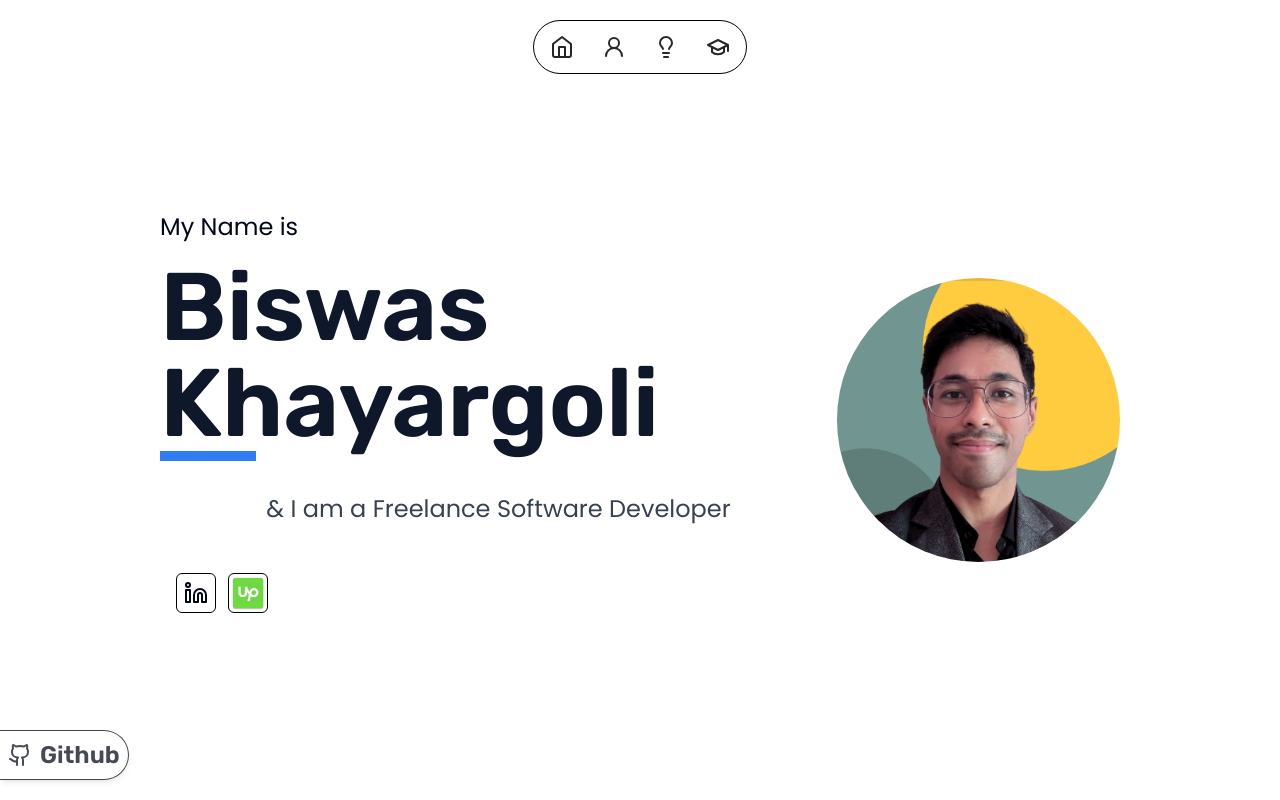
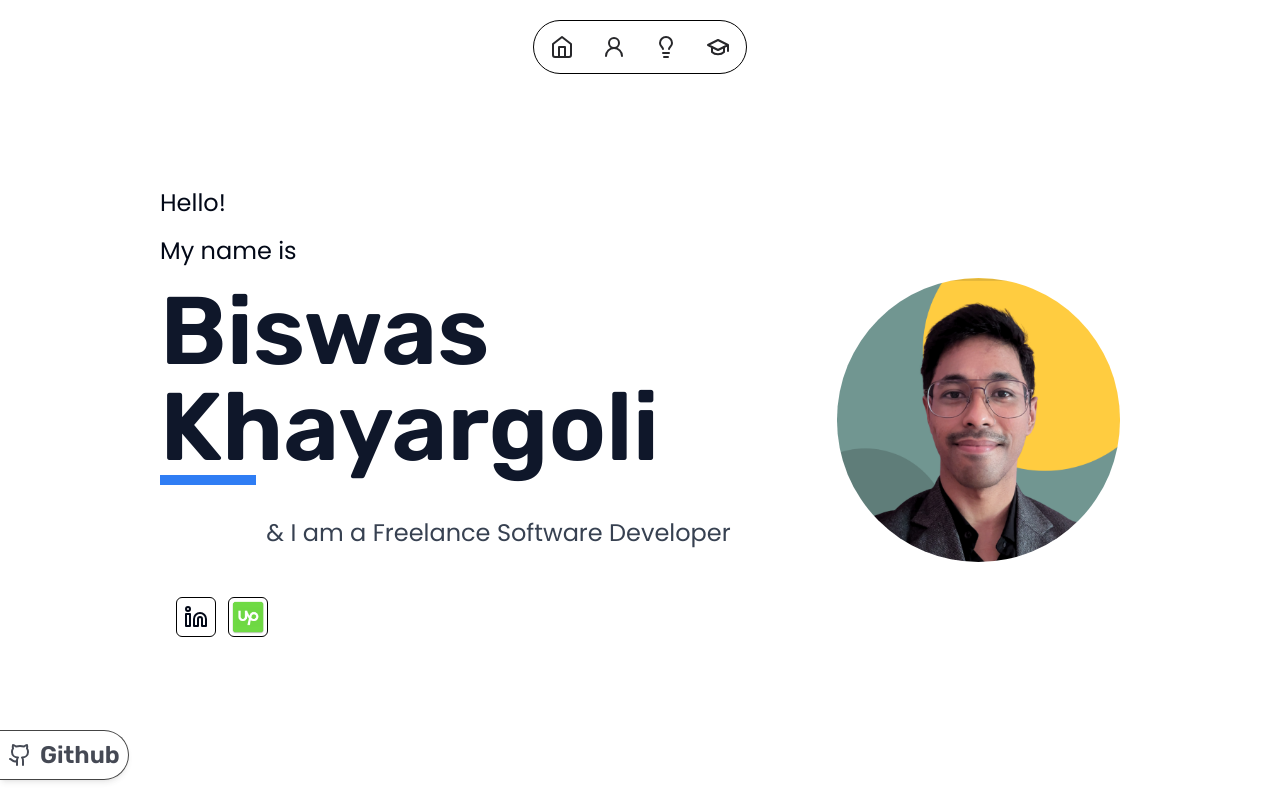
Before and after one commit to khayargoli/portfolio, a Next.js app: page / in a window 1280 px wide. Built offline with nearby package versions, Linux system fonts and the light colour scheme.

Commit message:
Update HeroTexts.tsx

```diff
--- a/src/components/HeroTexts.tsx
+++ b/src/components/HeroTexts.tsx
@@ -6,7 +6,8 @@ const HeroTexts = () => {
 
   return (
     <>
-      <h3 className="font-poppins text-2xl max-sm:text-xl" >My Name is</h3>
+      <h2 className="font-poppins text-2xl max-sm:text-xl" >Hello!</h2>
+      <h3 className="font-poppins text-2xl max-sm:text-xl" >My name is</h3>
       <h1 className="font-rubik text-8xl name_underline text-primary max-sm:text-6xl " >
        Biswas Khayargoli<br />
       </h1>
```
